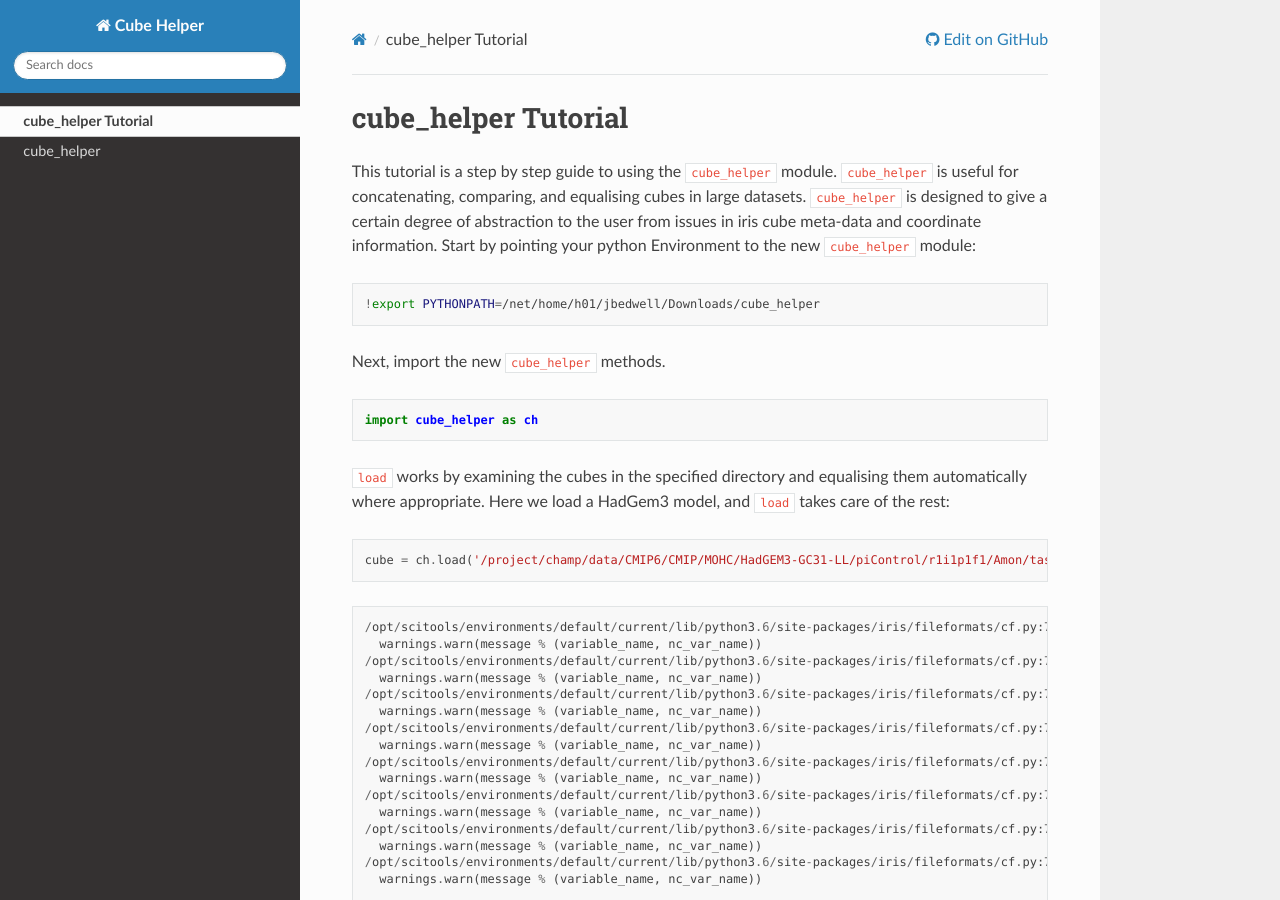
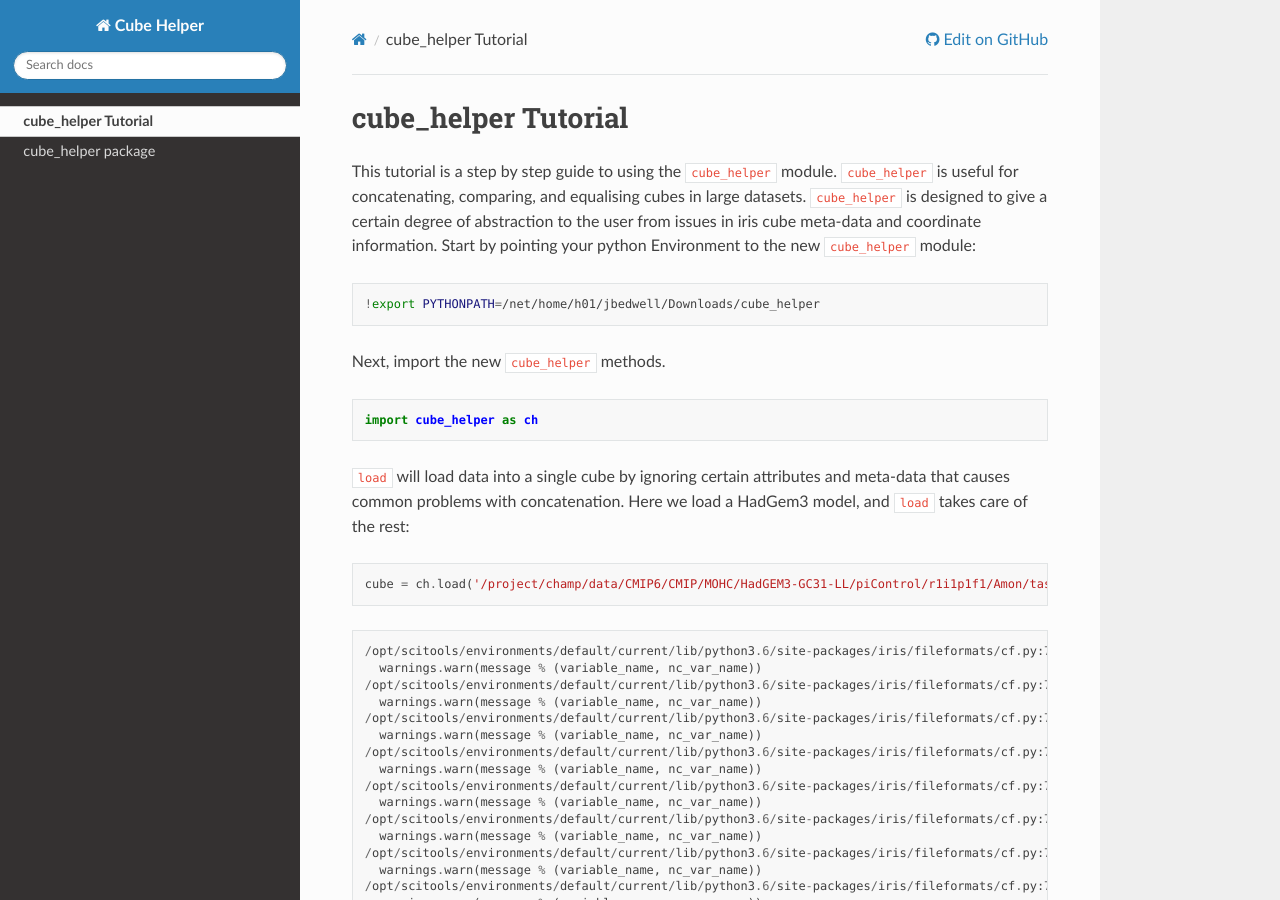
Before and after one commit to MetOffice/cube_helper, a Sphinx documentation site: the page built from docs/source/cube_helper_tutorial.rst, in a window 1280 px wide and 900 px high. Built offline with Sphinx 7.4.7 and the Read the Docs theme 2.0.0, drawn with Linux system fonts in a browser that asks for light colours.

Commit message:
Changes to docs

```diff
--- a/docs/source/conf.py
+++ b/docs/source/conf.py
@@ -97,7 +97,8 @@ html_static_path = ['_static']
 # default: ``['localtoc.html', 'relations.html', 'sourcelink.html',
 # 'searchbox.html']``.
 #
-html_sidebars = {}
+html_sidebars = { '**': ['globaltoc.html', 'relations.html', 'sourcelink.html', 'searchbox.html'] }
+
 
 
 # -- Options for HTMLHelp output ---------------------------------------------
--- a/docs/source/cube_helper_tutorial.rst
+++ b/docs/source/cube_helper_tutorial.rst
@@ -19,9 +19,9 @@ Next, import the new ``cube_helper`` methods.
 
     import cube_helper as ch
 
-``load`` works by examining the cubes in the specified directory and
-equalising them automatically where appropriate. Here we load a HadGem3
-model, and ``load`` takes care of the rest:
+``load`` will load data into a single cube by ignoring certain
+attributes and meta-data that causes common problems with concatenation.
+Here we load a HadGem3 model, and ``load`` takes care of the rest:
 
 .. code:: ipython3
 
--- a/docs/source/index.rst
+++ b/docs/source/index.rst
@@ -12,7 +12,7 @@ Welcome to Cube Helper's documentation!
 
    cube_helper_tutorial
 
-   modules
+   cube_helper
 
 
 Indices and tables
```
